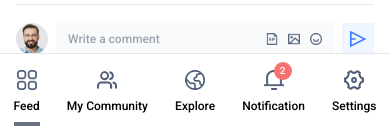
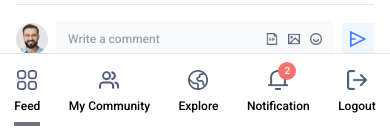
Before and after one commit to masrur-sakib/meetmax, a Next.js app: page / in a window 390 px wide. Shown: the part 714-844 px from the top of the page. Built offline with nearby package versions, Linux system fonts and the light colour scheme.

Commit message:
logout button added in bottomMenu small screen.

```diff
--- a/src/components/BottomMenuEl.jsx
+++ b/src/components/BottomMenuEl.jsx
@@ -23,7 +23,7 @@ export default function BottomMenuEl({ data, selected }) {
       </div>
       <p
         className='text-xs'
-        onClick={() => (data.name === 'Settings' ? setUser() : null)}
+        onClick={() => (data.name === 'Logout' ? setUser() : null)}
       >
         {data.name}
       </p>
--- a/src/data/bottomMenuData.js
+++ b/src/data/bottomMenuData.js
@@ -25,8 +25,8 @@ export const bottomMenuData = [
   },
   {
     id: '5108babc-bf35-44d5-a9ba-de08badfa80a',
-    src: '/icons/Settings.png',
-    name: 'Settings',
+    src: '/icons/Logout.png',
+    name: 'Logout',
     alertNumbers: 0,
   },
 ];
```
